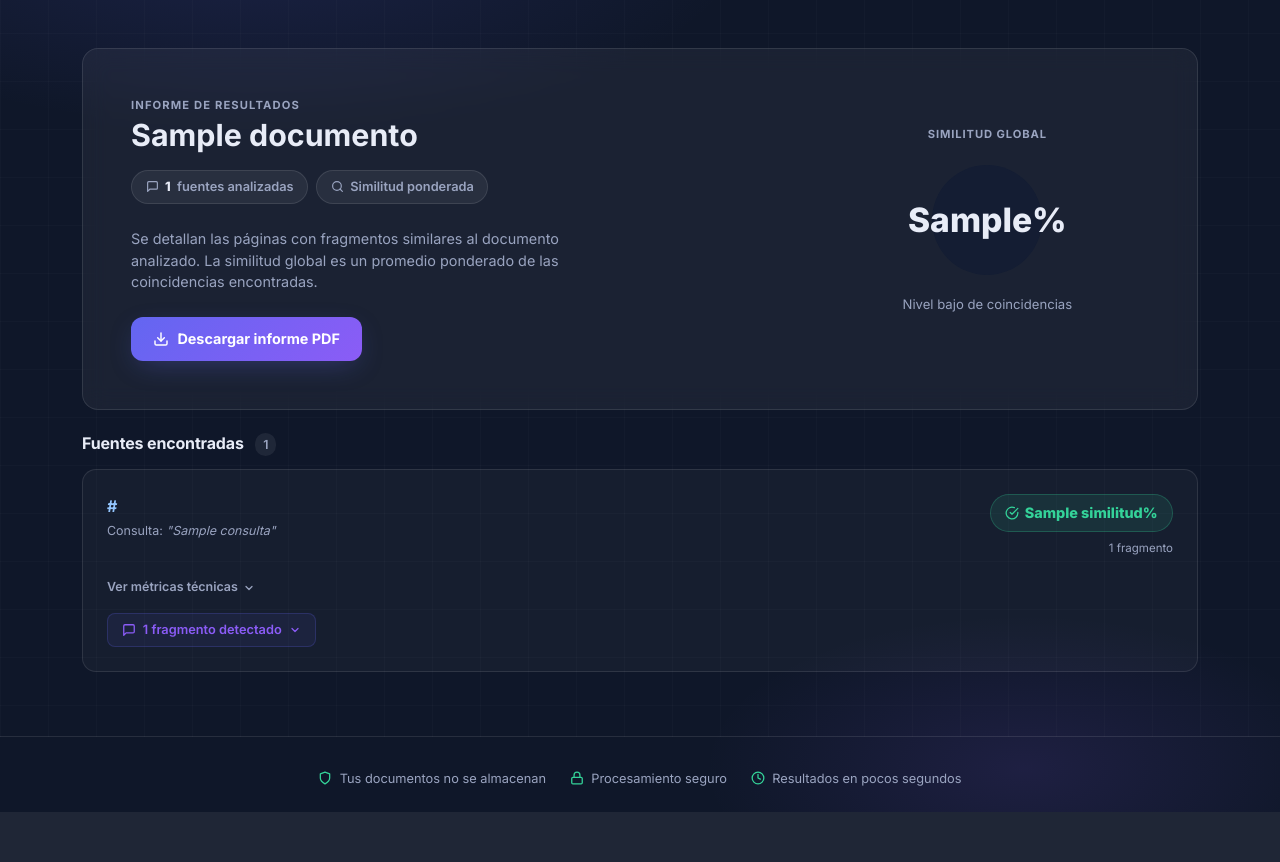
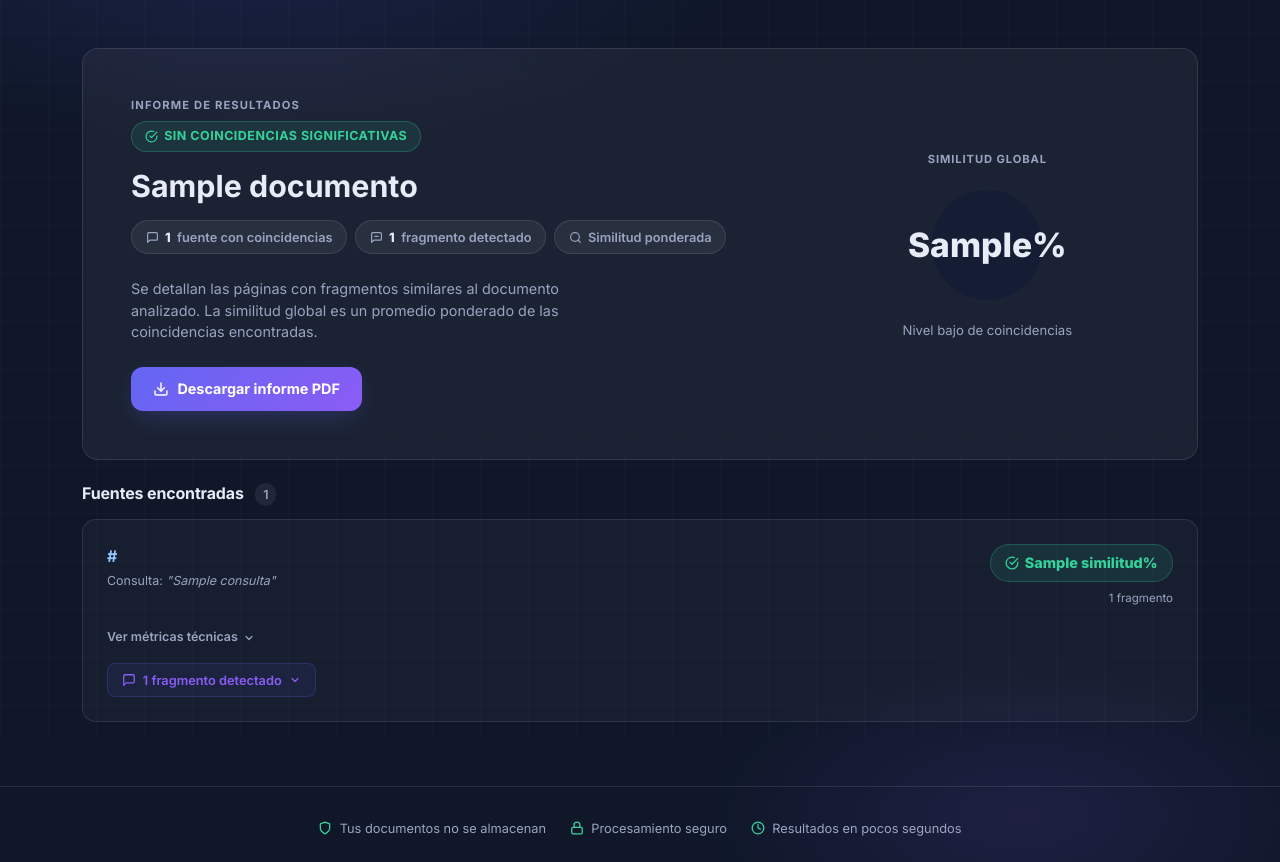
Before and after one commit to Paidpar345/Plagiarism-checker-website, a Flask app: template Templates/report.html in a window 1280 px wide. Shown: the part 63-925 px from the top of the page. Before the commit the page ends 875 px from the top, so only its background shows below. Run offline with Flask 3, Linux system fonts and the light colour scheme; the template is opened without the code that fills it: most values are stand-ins (such as "Sample title", 1, 10 or a date in 2020).

Commit message:
feat(report): executive summary + dynamic risk badge — issue #6
app.py:
- Compute total_fragmentos (sum of frases_similares across all results)
- Compute nivel_riesgo ('alto' / 'medio' / 'bajo') from similitud_global
- Pass both to report.html render context

report.html:
- Risk badge (danger/warning/success) in header card below document title
- Summary stats row: sources count + fragment count + risk level
- score-ring CSS class driven by nivel_riesgo (score-high/mid/low)
  so the conic-gradient accent colour matches the risk level

```diff
--- a/Templates/report.html
+++ b/Templates/report.html
@@ -92,6 +92,22 @@
         backdrop-filter: blur(12px);
       }
 
+      /* ── Risk badge ── */
+      .risk-badge {
+        display: inline-flex;
+        align-items: center;
+        gap: 0.4rem;
+        padding: 0.3rem 0.8rem;
+        border-radius: 999px;
+        font-size: 0.78rem;
+        font-weight: 700;
+        letter-spacing: 0.04em;
+        text-transform: uppercase;
+      }
+      .risk-alto   { background: rgba(248,113,113,0.15); color: var(--danger); border: 1px solid rgba(248,113,113,0.35); }
+      .risk-medio  { background: rgba(251,191,36,0.12);  color: var(--warn);   border: 1px solid rgba(251,191,36,0.3); }
+      .risk-bajo   { background: rgba(52,211,153,0.1);   color: var(--ok);     border: 1px solid rgba(52,211,153,0.25); }
+
       /* ── Score circle ── */
       .score-wrapper { text-align: center; }
       .score-label { font-size: 0.7rem; font-weight: 700; letter-spacing: 0.08em; color: var(--text-muted); text-transform: uppercase; margin-bottom: 0.75rem; }
@@ -100,12 +116,18 @@
         border-radius: 50%;
         display: flex; align-items: center; justify-content: center;
         font-size: 2.1rem; font-weight: 800;
-        background: conic-gradient(
-          var(--accent) calc({{ job.resultado.similitud_global | default(0) }} * 1%),
-          rgba(255,255,255,0.08) 0
-        );
         position: relative;
         margin: 0 auto;
+      }
+      /* Dynamic ring colour driven by nivel_riesgo (issue #6) */
+      .score-circle.score-high {
+        background: conic-gradient(var(--danger) calc({{ job.resultado.similitud_global | default(0) }} * 1%), rgba(255,255,255,0.08) 0);
+      }
+      .score-circle.score-mid {
+        background: conic-gradient(var(--warn) calc({{ job.resultado.similitud_global | default(0) }} * 1%), rgba(255,255,255,0.08) 0);
+      }
+      .score-circle.score-low {
+        background: conic-gradient(var(--ok) calc({{ job.resultado.similitud_global | default(0) }} * 1%), rgba(255,255,255,0.08) 0);
       }
       .score-circle::before {
         content: "";
@@ -212,7 +234,7 @@
         color: var(--text-muted);
       }
 
-      /* ── Fragments toggle button (issue #7) ── */
+      /* ── Fragments toggle button ── */
       .btn-frags-toggle {
         display: inline-flex;
         align-items: center;
@@ -233,17 +255,9 @@
         border-color: rgba(99,102,241,0.4);
         color: #fff;
       }
-      .btn-frags-toggle:focus-visible {
-        outline: 2px solid var(--accent);
-        outline-offset: 2px;
-      }
-      .btn-frags-toggle .frag-chevron {
-        transition: transform 0.22s;
-        flex-shrink: 0;
-      }
-      .btn-frags-toggle[aria-expanded="true"] .frag-chevron {
-        transform: rotate(180deg);
-      }
+      .btn-frags-toggle:focus-visible { outline: 2px solid var(--accent); outline-offset: 2px; }
+      .btn-frags-toggle .frag-chevron { transition: transform 0.22s; flex-shrink: 0; }
+      .btn-frags-toggle[aria-expanded="true"] .frag-chevron { transform: rotate(180deg); }
 
       /* ── Phrase boxes ── */
       .phrase-box {
@@ -268,10 +282,7 @@
       }
 
       /* ── Empty state ── */
-      .empty-state {
-        text-align: center;
-        padding: 3rem 1rem;
-      }
+      .empty-state { text-align: center; padding: 3rem 1rem; }
       .empty-icon {
         width: 64px; height: 64px;
         border-radius: 50%;
@@ -329,18 +340,46 @@
         <div class="glass-card p-4 p-md-5 mb-4">
           <div class="row align-items-center g-4">
             <div class="col-md-8">
-              <p class="text-uppercase fw-bold mb-1" style="font-size:0.7rem;letter-spacing:0.1em;color:var(--text-muted)">Informe de resultados</p>
+              <p class="text-uppercase fw-bold mb-2" style="font-size:0.7rem;letter-spacing:0.1em;color:var(--text-muted)">Informe de resultados</p>
+
+              {# ── Risk badge (issue #6) ── #}
+              <div class="mb-3">
+                {% if nivel_riesgo == 'alto' %}
+                <span class="risk-badge risk-alto" role="status" aria-label="Nivel de riesgo: alto">
+                  <svg xmlns="http://www.w3.org/2000/svg" width="13" height="13" viewBox="0 0 24 24" fill="none" stroke="currentColor" stroke-width="2.2" stroke-linecap="round" stroke-linejoin="round" aria-hidden="true"><path d="M10.29 3.86L1.82 18a2 2 0 0 0 1.71 3h16.94a2 2 0 0 0 1.71-3L13.71 3.86a2 2 0 0 0-3.42 0z"/></svg>
+                  Alto riesgo de plagio
+                </span>
+                {% elif nivel_riesgo == 'medio' %}
+                <span class="risk-badge risk-medio" role="status" aria-label="Nivel de riesgo: medio">
+                  <svg xmlns="http://www.w3.org/2000/svg" width="13" height="13" viewBox="0 0 24 24" fill="none" stroke="currentColor" stroke-width="2.2" stroke-linecap="round" stroke-linejoin="round" aria-hidden="true"><circle cx="12" cy="12" r="10"/><line x1="12" y1="8" x2="12" y2="12"/><line x1="12" y1="16" x2="12.01" y2="16"/></svg>
+                  Coincidencias moderadas
+                </span>
+                {% else %}
+                <span class="risk-badge risk-bajo" role="status" aria-label="Nivel de riesgo: bajo">
+                  <svg xmlns="http://www.w3.org/2000/svg" width="13" height="13" viewBox="0 0 24 24" fill="none" stroke="currentColor" stroke-width="2.2" stroke-linecap="round" stroke-linejoin="round" aria-hidden="true"><path d="M22 11.08V12a10 10 0 1 1-5.93-9.14"/><polyline points="22 4 12 14.01 9 11.01"/></svg>
+                  Sin coincidencias significativas
+                </span>
+                {% endif %}
+              </div>
+
               <h1 class="fw-bolder mb-3 text-break" style="font-size:clamp(1.3rem,3vw,1.9rem)">{{ job.resultado.documento }}</h1>
+
+              {# ── Summary stat pills (issue #6) ── #}
               <div class="d-flex flex-wrap gap-2 mb-4">
                 <span class="stat-pill">
                   <svg xmlns="http://www.w3.org/2000/svg" width="13" height="13" viewBox="0 0 24 24" fill="none" stroke="currentColor" stroke-width="2.2" stroke-linecap="round" stroke-linejoin="round" aria-hidden="true"><path d="M21 15a2 2 0 0 1-2 2H7l-4 4V5a2 2 0 0 1 2-2h14a2 2 0 0 1 2 2z"/></svg>
-                  <strong>{{ job.resultado.resultados|length }}</strong> fuentes analizadas
+                  <strong>{{ job.resultado.resultados|length }}</strong> fuente{{ 's' if job.resultado.resultados|length != 1 else '' }} con coincidencias
+                </span>
+                <span class="stat-pill">
+                  <svg xmlns="http://www.w3.org/2000/svg" width="13" height="13" viewBox="0 0 24 24" fill="none" stroke="currentColor" stroke-width="2.2" stroke-linecap="round" stroke-linejoin="round" aria-hidden="true"><path d="M21 15a2 2 0 0 1-2 2H7l-4 4V5a2 2 0 0 1 2-2h14a2 2 0 0 1 2 2z"/><line x1="9" y1="10" x2="15" y2="10"/></svg>
+                  <strong>{{ total_fragmentos }}</strong> fragmento{{ 's' if total_fragmentos != 1 else '' }} detectado{{ 's' if total_fragmentos != 1 else '' }}
                 </span>
                 <span class="stat-pill">
                   <svg xmlns="http://www.w3.org/2000/svg" width="13" height="13" viewBox="0 0 24 24" fill="none" stroke="currentColor" stroke-width="2.2" stroke-linecap="round" stroke-linejoin="round" aria-hidden="true"><circle cx="11" cy="11" r="8"/><line x1="21" y1="21" x2="16.65" y2="16.65"/></svg>
                   Similitud ponderada
                 </span>
               </div>
+
               <p class="mb-4" style="color:var(--text-muted);font-size:0.9rem;max-width:480px">
                 Se detallan las páginas con fragmentos similares al documento analizado.
                 La similitud global es un promedio ponderado de las coincidencias encontradas.
@@ -354,16 +393,19 @@
                 Descargar informe PDF
               </a>
             </div>
+
+            {# ── Score ring with dynamic colour (issue #6) ── #}
             <div class="col-md-4">
               <div class="score-wrapper">
                 <div class="score-label">Similitud global</div>
-                <div class="score-circle" role="img" aria-label="Similitud global: {{ job.resultado.similitud_global | default(0) }}%">
+                <div class="score-circle score-{{ nivel_riesgo == 'alto' and 'high' or nivel_riesgo == 'medio' and 'mid' or 'low' }}"
+                     role="img"
+                     aria-label="Similitud global: {{ job.resultado.similitud_global | default(0) }}%">
                   <span>{{ job.resultado.similitud_global | default(0) }}%</span>
                 </div>
                 <p class="score-desc">
-                  {% set s = job.resultado.similitud_global | default(0) %}
-                  {% if s >= 50 %}Nivel alto de coincidencias detectadas
-                  {% elif s >= 20 %}Coincidencias moderadas encontradas
+                  {% if nivel_riesgo == 'alto' %}Nivel alto de coincidencias detectadas
+                  {% elif nivel_riesgo == 'medio' %}Coincidencias moderadas encontradas
                   {% else %}Nivel bajo de coincidencias
                   {% endif %}
                 </p>
@@ -420,24 +462,17 @@
                   {% endif %}
                   {{ r.similitud }}%
                 </span>
-                {# Fragment counter chip (visible even when collapsed) #}
                 {% if r.frases_similares %}
                 <span style="font-size:0.72rem;color:var(--text-muted)">
-                  {{ r.frases_similares|length }}
-                  fragmento{{ 's' if r.frases_similares|length != 1 else '' }}
+                  {{ r.frases_similares|length }} fragmento{{ 's' if r.frases_similares|length != 1 else '' }}
                 </span>
                 {% endif %}
               </div>
             </div>
 
-            <!-- Technical detail (collapsed) -->
+            <!-- Technical detail -->
             <div class="mb-3">
-              <button
-                type="button"
-                class="tech-toggle"
-                aria-expanded="false"
-                data-target="tech-{{ loop.index }}"
-              >
+              <button type="button" class="tech-toggle" aria-expanded="false" data-target="tech-{{ loop.index }}">
                 Ver métricas técnicas
                 <svg class="chevron" xmlns="http://www.w3.org/2000/svg" width="12" height="12" viewBox="0 0 24 24" fill="none" stroke="currentColor" stroke-width="2.5" stroke-linecap="round" stroke-linejoin="round" aria-hidden="true"><polyline points="6 9 12 15 18 9"/></svg>
               </button>
@@ -449,7 +484,7 @@
               </div>
             </div>
 
-            {# ── Fragments section — collapsed by default (issue #7) ── #}
+            <!-- Fragments (collapsed by default, issue #7) -->
             {% if r.frases_similares %}
             <div class="mt-1">
               <button
@@ -464,7 +499,6 @@
                 {{ r.frases_similares|length }} fragmento{{ 's' if r.frases_similares|length != 1 else '' }} detectado{{ 's' if r.frases_similares|length != 1 else '' }}
                 <svg class="frag-chevron" xmlns="http://www.w3.org/2000/svg" width="12" height="12" viewBox="0 0 24 24" fill="none" stroke="currentColor" stroke-width="2.5" stroke-linecap="round" stroke-linejoin="round" aria-hidden="true"><polyline points="6 9 12 15 18 9"/></svg>
               </button>
-
               <div class="collapse mt-3" id="frags-{{ loop.index }}">
                 <h3 class="fw-bold mb-3" style="font-size:0.85rem;color:var(--text-muted);text-transform:uppercase;letter-spacing:0.06em">Fragmentos detectados</h3>
                 <div class="d-flex flex-column gap-2">
@@ -527,8 +561,7 @@
           target.hidden = expanded;
         });
       });
-
-      // Sync aria-expanded on fragment toggle buttons with Bootstrap collapse events
+      // Sync aria-expanded on fragment toggle buttons
       document.querySelectorAll('.btn-frags-toggle').forEach(btn => {
         const targetId = btn.getAttribute('data-bs-target').replace('#', '');
         const collapseEl = document.getElementById(targetId);
--- a/app.py
+++ b/app.py
@@ -223,6 +223,27 @@ def scan_status(job_id):
     return jsonify(job), 200
 
 
+def _report_context(job, job_id):
+    """Build extra template variables for report.html (issue #6).
+
+    Returns a dict with:
+    - total_fragmentos: total detected similar fragments across all sources
+    - nivel_riesgo: 'alto' | 'medio' | 'bajo' based on similitud_global
+    """
+    resultados = job.get("resultado", {}).get("resultados", [])
+    total_fragmentos = sum(
+        len(r.get("frases_similares") or []) for r in resultados
+    )
+    s = job.get("resultado", {}).get("similitud_global", 0) or 0
+    if s >= 50:
+        nivel_riesgo = "alto"
+    elif s >= 20:
+        nivel_riesgo = "medio"
+    else:
+        nivel_riesgo = "bajo"
+    return {"total_fragmentos": total_fragmentos, "nivel_riesgo": nivel_riesgo}
+
+
 @app.route("/report/<job_id>")
 def view_report(job_id):
     job, err = _authorize_job(job_id)
@@ -231,7 +252,14 @@ def view_report(job_id):
         return body.get_json().get("error", "Error"), code
     if job.get("status") != "completado":
         return "El analisis aun no esta listo o fallo.", 400
-    return render_template("report.html", job=job, job_id=job_id)
+    ctx = _report_context(job, job_id)
+    return render_template(
+        "report.html",
+        job=job,
+        job_id=job_id,
+        total_fragmentos=ctx["total_fragmentos"],
+        nivel_riesgo=ctx["nivel_riesgo"],
+    )
 
 
 @app.route("/api/report/pdf/<job_id>", methods=["GET"])
```
